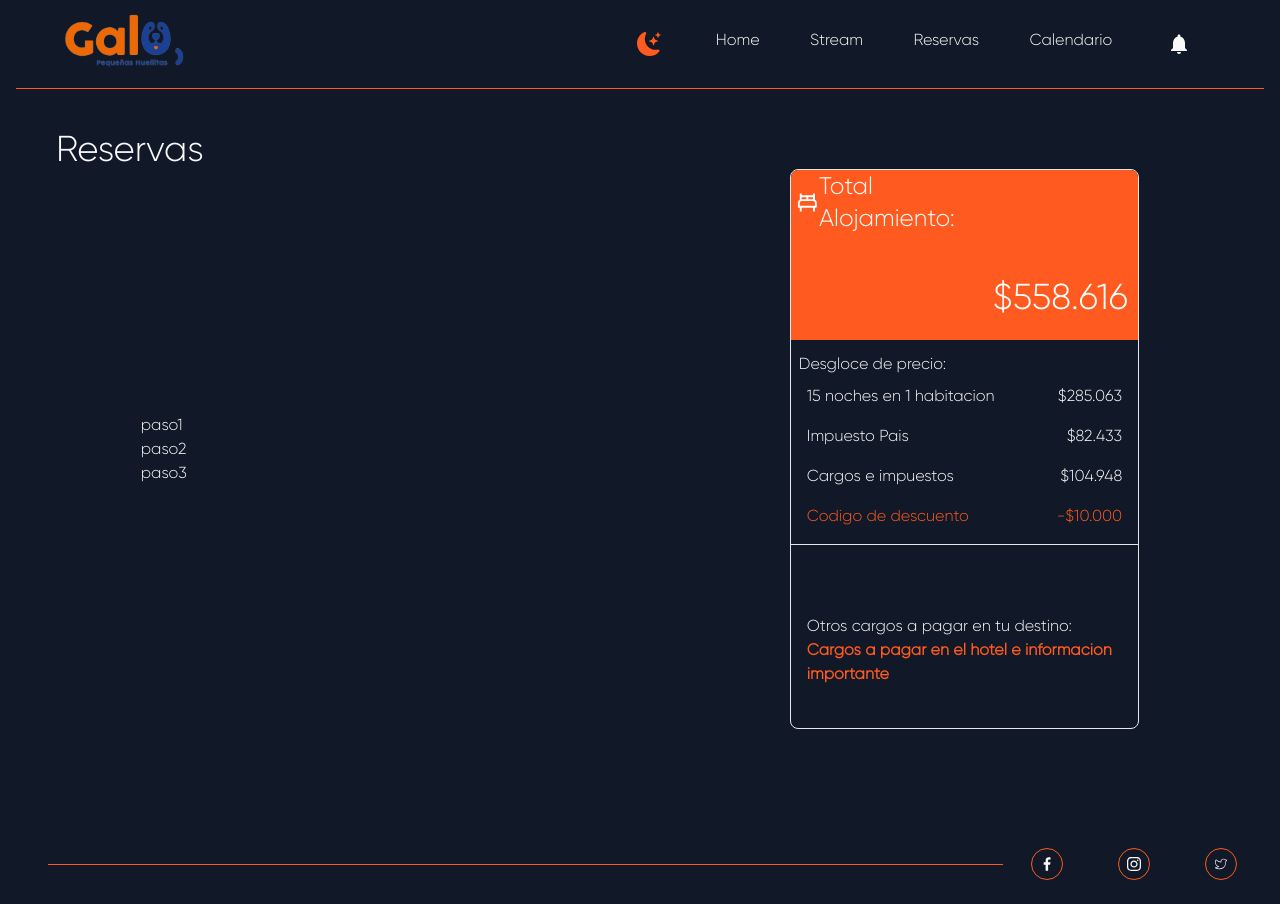
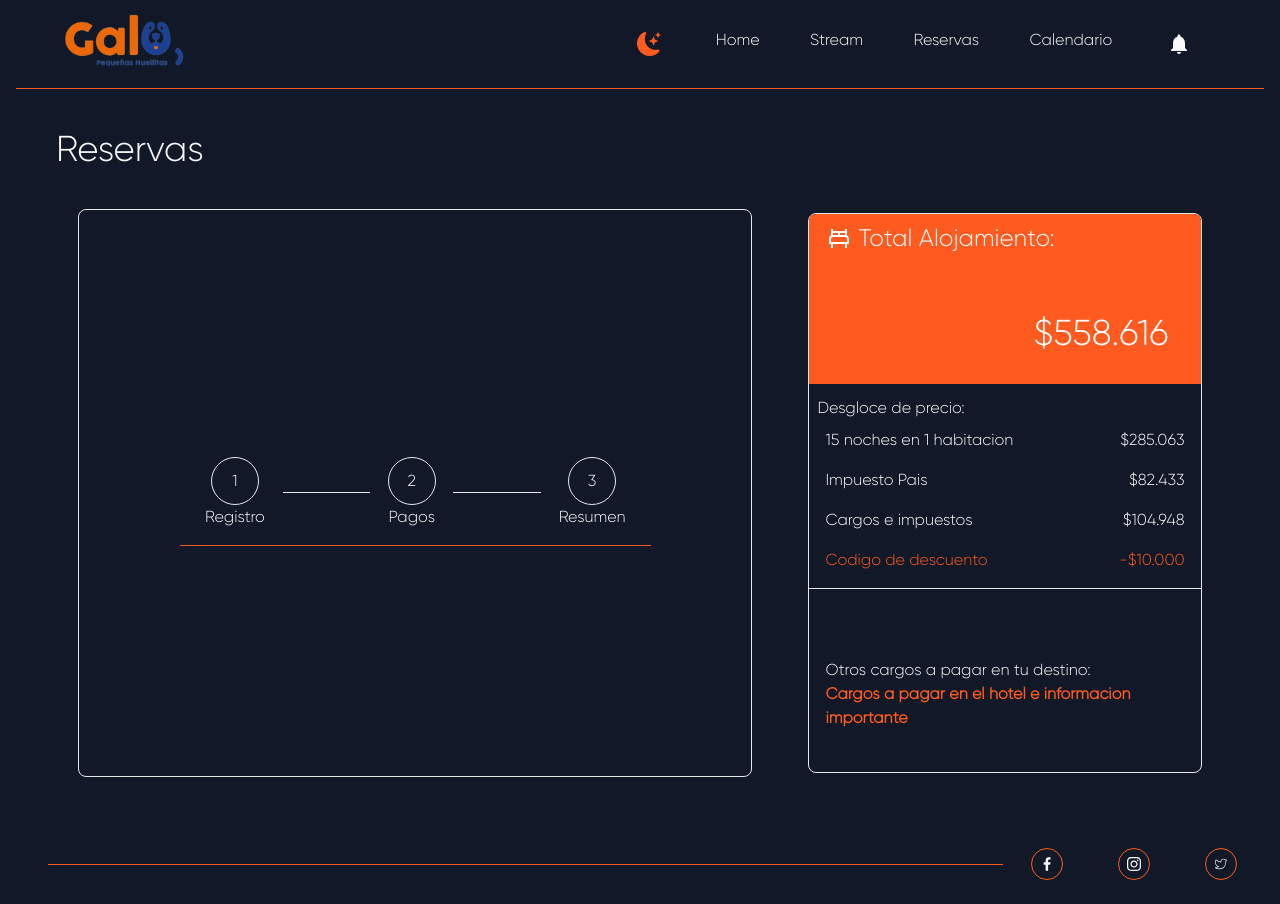
Before and after one commit to NahuelCempellin/Pet-Hotel-Galu, a React (Vite) app: page /reservas in a window 1280 px wide. Built offline with nearby package versions, Linux system fonts and the light colour scheme.

Commit message:
formulario de reservas

```diff
--- a/src/components/PasosDePago/pasosDePago.jsx
+++ b/src/components/PasosDePago/pasosDePago.jsx
@@ -5,10 +5,24 @@ import { useSelector } from "react-redux";
 export default function PasosDePago(){
     const{theme}= useSelector(state=> state)
     return(
-        <div className={`${theme? "text-blue-900" : "text-zinc-50"}`}>
-            <p>paso1</p>
-            <p>paso2</p>
-            <p>paso3</p>
+        <div className={`${theme? "text-blue-900" : "text-zinc-50"} border rounded-lg w-[60%] h-[71vh] flex flex-col items-center justify-center`}>
+            <div className="w-[70%] flex items-center justify-around p-4 border-b border-orange-500">
+            <div className="flex flex-col items-center">
+            <div className="border w-[3rem] h-[3rem] flex items-center justify-center rounded-full">1</div>
+            <p>Registro</p>
+            </div>
+             <hr className="w-[20%]"/>
+            <div className="flex flex-col items-center">
+            <div className="border w-[3rem] h-[3rem] flex items-center justify-center rounded-full">2</div>
+            <p>Pagos</p>
+            </div>
+            <hr className="w-[20%]"/>
+            <div className="flex flex-col items-center">
+            <div className="border w-[3rem] h-[3rem] flex items-center justify-center rounded-full">3</div>
+             <p>Resumen</p>
+            </div>
+
+            </div>
         </div>
     )
 }
--- a/src/pages/reservas/reservas.jsx
+++ b/src/pages/reservas/reservas.jsx
@@ -23,7 +23,7 @@ export default function Reservas(){
                 <h1 className={`text-4xl mt-10 ml-10 ${theme? "text-blue-900" : "text-zinc-50"} max-[700px]:ml-0 max-[700px]:mb-3 `}>Reservas</h1>
                 </div>
 
-                <div className="flex w-[80%] items-center justify-between">
+                <div className="flex w-[90%] items-center justify-between mt-10">
                     <PasosDePago/>
                     <TotalPago/>
                 </div>
```
